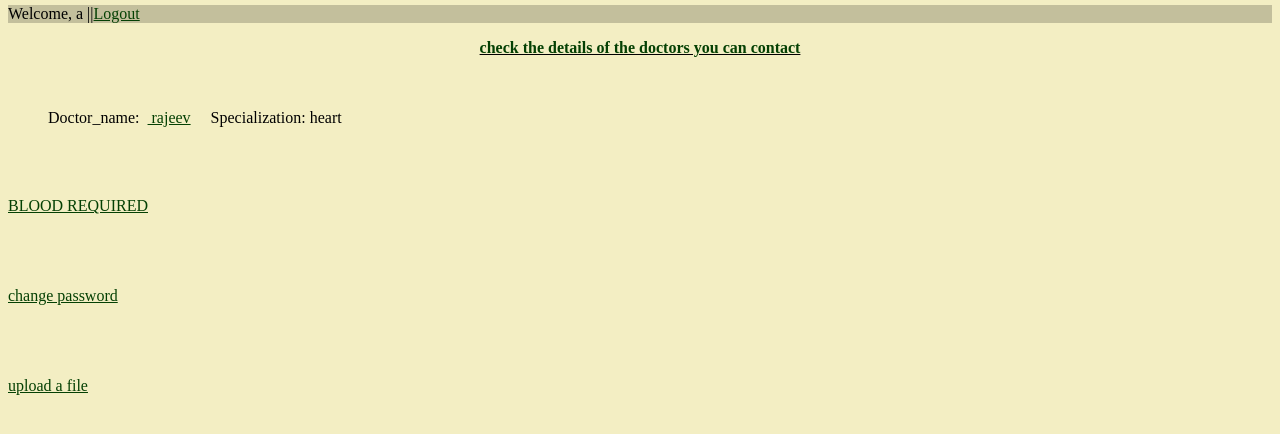
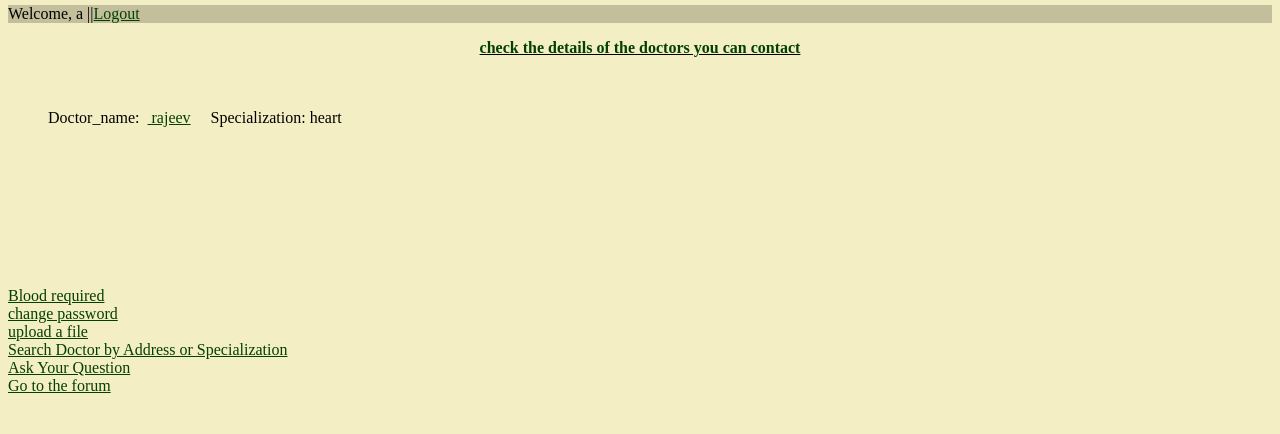
Before and after one commit to manish2011/projectrepo, a Django app: a page that uses medicalcare/templates/base.html in a window 1280 px wide. Shown: the part 145-579 px from the top of the page. Run offline with Django 3.2, Linux system fonts and the light colour scheme; a user stored in the database is signed in; data comes from the database, SQL or seed files in the repository; both versions use the stored data as it was after the commit; parts of the project's set-up code (start-up, migrations or seed data) failed here and were passed over.

Commit message:
updated project

```diff
--- a/medicalcare/patients/forms.py
+++ b/medicalcare/patients/forms.py
@@ -95,3 +95,15 @@ class DescriptionForm(forms.Form):
 
     add_description = forms.CharField(max_length = 80)
     img_upload = forms.FileField(label = 'select an image')
+
+class SearchForm(forms.Form):
+    adress_or_specialization = forms.CharField(max_length = 50)
+
+class ForumForm(forms.Form):
+
+    question = forms.CharField(max_length = 200)
+    tag = forms.CharField(max_length = 50)
+
+class SolutionForm(forms.Form):
+
+    answer = forms.CharField(max_length = 400)
--- a/medicalcare/patients/models.py
+++ b/medicalcare/patients/models.py
@@ -80,3 +80,17 @@ class Description(models.Model):
     add_description = models.CharField(max_length = 80)
     posted_date = models.DateField()
     img_upload = models.FileField(upload_to = 'documents')
+
+class Forum(models.Model):
+
+    posted_by = models.ForeignKey(User)
+    question = models.CharField(max_length = 200)
+    posted_date = models.DateField()
+    tag = models.CharField(max_length = 50)
+
+class Solution(models.Model):
+
+    answered_by = models.ForeignKey(User)
+    forum = models.ForeignKey(Forum)
+    answer = models.CharField(max_length = 300)
+    Posted_date = models.DateField()
--- a/medicalcare/patients/urls.py
+++ b/medicalcare/patients/urls.py
@@ -39,6 +39,14 @@ urlpatterns = patterns('',
     url(r'^list_all/$', views.list_all),
     url(r'^desc/(?P<p_id>\d+)/', views.desc_app),
     url(r'^details/(?P<c_id>\d+)/', views.details),
+    url(r'^search/$',views.search),
+    url(r'^ask/$',views.forum),
+    url(r'^reply/(?P<v_id>\d+)/$','patients.views.solution'),
+    url(r'^prob/$',views.problem),
+    url(r'^query/(?P<q_id>\d+)/$','patients.views.allquery'),
+    url(r'^result/(?P<g_id>\d+)/', views.result),
+
+
 
 
 )
--- a/medicalcare/patients/views.py
+++ b/medicalcare/patients/views.py
@@ -7,7 +7,7 @@ from patients.models import Doctors
 from patients.models import Donors
 from patients.models import Document
 from patients.models import Description
-from patients.models import Benificiar
+from patients.models import Benificiar, Forum, Solution
 
 from patients.forms import DocumentForm
 from patients.models import Care
@@ -19,9 +19,9 @@ from patients.forms import DeleteForm
 from patients.forms import ChangePasswordForm
 from patients.forms import ForgotPasswordForm
 from patients.forms import NewPasswordForm
-from patients.forms import BeneficiarForm
-from patients.forms import DonorForm
-from patients.forms import DescriptionForm
+from patients.forms import BeneficiarForm, SolutionForm
+from patients.forms import DonorForm, ForumForm
+from patients.forms import DescriptionForm, SearchForm
 import datetime
 
 from django.views.decorators.csrf import csrf_exempt
@@ -187,7 +187,7 @@ def state(request):
 
 
 ############################################################# Function For creating a third user as ADMIN #########################################################
-###################################################################################################################################################################
+######################################################################################################username=request.user.username#############################################################
 
 
 @csrf_exempt
@@ -283,7 +283,7 @@ def logout_view(request):
     return HttpResponseRedirect( reverse('patients.views.index') )
 
 
-######################################################## Function for adding description toany patient by the doctor ##############################################
+######################################################## Function for adding description to any patient by the doctor #############################################
 ###################################################################################################################################################################
 
 
@@ -308,6 +308,12 @@ def desc_app(request,p_id):
     else:
         form=DescriptionForm()
         return render_to_response('patients/description.html',locals())
+
+def details(request,c_id):
+    pat = Description.objects.filter(patient=Patients.objects.get(id = c_id))
+
+    return render_to_response('patients/details.html',locals())
+
 
 
 def patientdata(request):
@@ -571,7 +577,84 @@ def list_all(request):
     return render_to_response('patients/file.html',locals())
 
 
-def details(request,c_id):
-    pat = Description.objects.filter(patient=Patients.objects.get(id = c_id))
 
-    return render_to_response('patients/details.html',locals())
+
+################################################## Function for search ############################################################################################
+###################################################################################################################################################################
+
+def search(request):
+    if request.method == "POST":
+        form = SearchForm(request.POST)
+        if form.is_valid():
+
+            doc = Doctors.objects.filter(address = form.cleaned_data['adress_or_specialization'])
+            special = Doctors.objects.filter(specialization = form.cleaned_data['adress_or_specialization'])
+            return render_to_response('patients/got.html',locals())
+        else:
+            regform = form
+            return render_to_response('patients/search.html',locals())
+    else:
+        form = SearchForm()
+        return render_to_response('patients/search.html',locals())
+
+######################################################## Function for Forum #######################################################################################
+###################################################################################################################################################################
+
+def forum(request):
+
+    if request.method == "POST":
+        form = ForumForm(request.POST)
+        if form.is_valid():
+            ques = Forum.objects.create(
+            posted_by = request.user,
+            tag = form.cleaned_data['tag'],
+            question = form.cleaned_data['question'],
+            posted_date = datetime.datetime.today(),
+            )
+            ques.save()
+            return render_to_response('patients/question.html',locals())
+        else:
+            regform = form
+            return render_to_response('patients/ask.html',locals())
+    else:
+        form = ForumForm()
+        return render_to_response('patients/ask.html',locals())
+
+
+def solution(request,v_id):
+
+    if request.method == "POST":
+        form = SolutionForm(request.POST)
+        if form.is_valid():
+            sol = Solution.objects.create(
+            answered_by = request.user,
+            forum = Forum.objects.get(id = v_id),
+            answer = form.cleaned_data['answer'],
+            Posted_date = datetime.datetime.today(),
+            )
+            sol.save()
+            return render_to_response('patients/solution.html',locals())
+        else:
+            regform = form
+            return render_to_response('patients/reply.html',locals())
+    else:
+        form = SolutionForm()
+        return render_to_response('patients/reply.html',locals())
+
+
+def problem(request):
+
+    query = Forum.objects.all()
+    return render_to_response('patients/probs.html',locals())
+
+
+
+def allquery(request,q_id):
+
+    query = Forum.objects.get(id = q_id)
+    return render_to_response('patients/allquery.html',locals())
+
+def result(request,g_id):
+    res = Solution.objects.filter(forum = Forum.objects.get(id = g_id))
+
+    return render_to_response('patients/result.html',locals())
--- a/medicalcare/templates/base.html
+++ b/medicalcare/templates/base.html
@@ -45,7 +45,7 @@ MEDICARE
 
 {% endblock  %}
 
-
+<link REL="SHORTCUT ICON" HREF="/media/fevicon.ico">
 </head>
 <body>
 <div id="divhome">
--- a/medicalcare/templates/patients/doctorhome.html
+++ b/medicalcare/templates/patients/doctorhome.html
@@ -34,7 +34,11 @@ Registered patients
 
 <br><br><br><br><br>
 
+       {% if request.user.is_staff %}
+
       <a href = "/patients/remove/{{ users.id }}">delete user</a>
+
+           {% endif %}
 
        <center><h2><i><a href="/">Back to home Page</a></i></h2></center><br>
 
--- a/medicalcare/templates/patients/doctorname.html
+++ b/medicalcare/templates/patients/doctorname.html
@@ -18,14 +18,17 @@ Home page
 
 </ul>
 
-<br><br><br>
-<a href = "/patients/beneficiar">BLOOD REQUIRED </a>
-<br><br><br><br><br>
-
-<a href = "/patients/reset">change password </a>
-<br><br><br><br><br>
-<a href = "/patients/list">upload a file </a>
 
 
+<br><br><br><br><br><br><br><br>
+{% if request.user.is_authenticated %}
+<a href = "/patients/beneficiar">Blood required </a>
+<br><a href = "/patients/reset">change password </a><br>
+<a href = "/patients/list">upload a file </a><br>
+<a href = "{% url patients.views.search %}">Search Doctor  by Address or Specialization</a><br>
+<a href = "/patients/ask">Ask Your Question </a><br>
+<a href = "/patients/prob">Go to the forum</a>
+
+{% endif %}
 
 {% endblock  %}
--- a/medicalcare/templates/patients/login.html
+++ b/medicalcare/templates/patients/login.html
@@ -13,7 +13,9 @@
 
         <title>Log in</title>
         </head>
-            <body><center><div>
+            <body>
+                  <link REL="SHORTCUT ICON" HREF="/media/fevicon.ico">
+               <center><div>
                     {{ state }}
                     <form action="{% url patients.views.login_view %}" method="post">
 
--- a/medicalcare/templates/patients/showdata.html
+++ b/medicalcare/templates/patients/showdata.html
@@ -31,9 +31,11 @@ Registered patients
 
 
 <br><br><br><br><br><br>
-
+    {% if request.user.is_staff %}
 
       <a href = "{% url patients.views.delete %}{{users.id}}">delete user</a>
+
+   {% endif %}
 
        <center><h2><i><a href="/">Back to home Page</a></i></h2></center><br>
 
```
Also changed, not shown: medicalcare/templates/patients/userhome.html (+9 -6 lines), medicalcare/patients.db, 4 other files.
